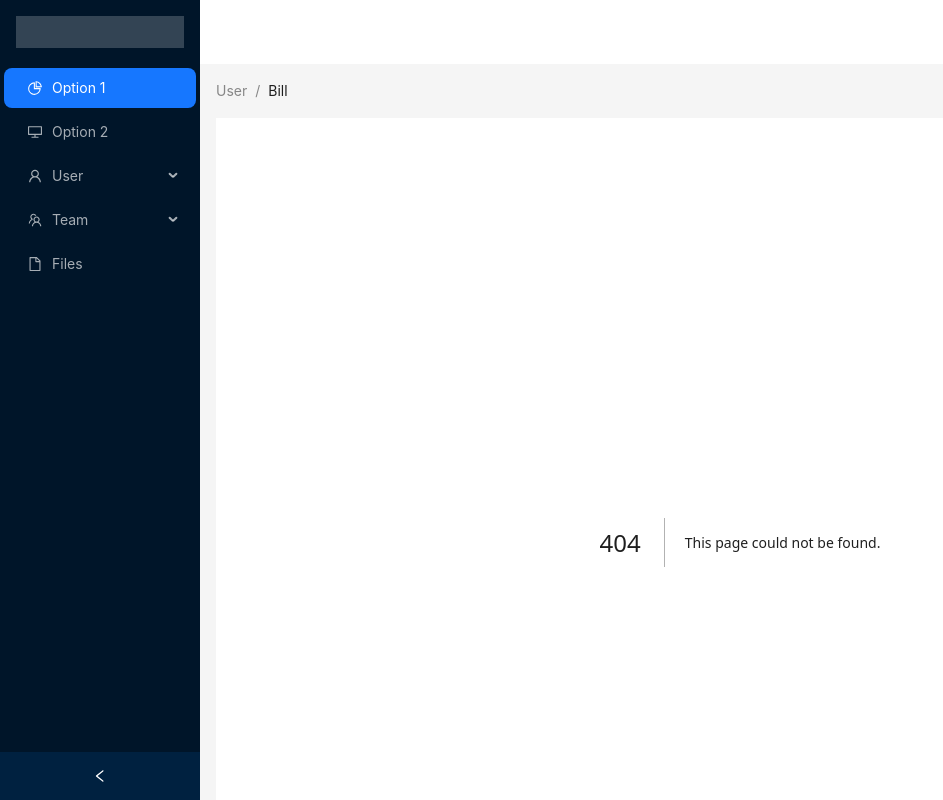
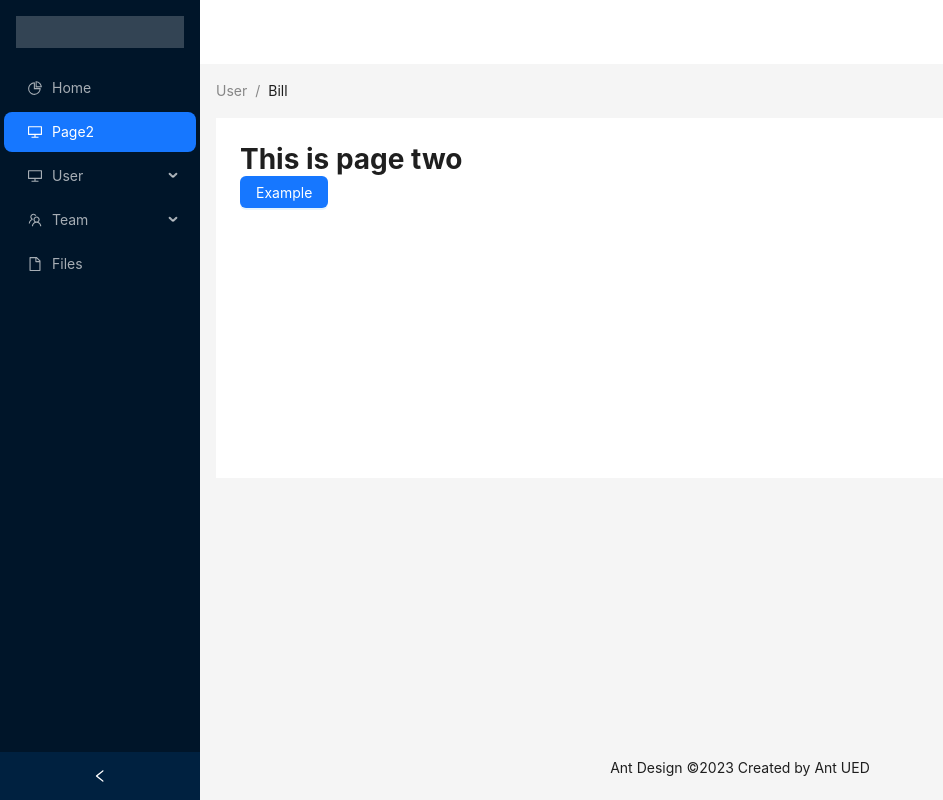
Before and after one commit to 2023-S1-COMP90024-TEAM60/Project-frontend, a Next.js app: page /page2 in a window 1280 px wide. Before the commit this address had no page. Shown: the top 800 px of the page, without its empty margins (0-943 px from the left). Built offline with nearby package versions, Linux system fonts and the light colour scheme.

Commit message:
sidebar add link

```diff
--- a/src/components/AppLayout.tsx
+++ b/src/components/AppLayout.tsx
@@ -3,10 +3,10 @@ import {
   FileOutlined,
   PieChartOutlined,
   TeamOutlined,
-  UserOutlined,
 } from '@ant-design/icons';
 import { ReactNode, useState } from 'react'
 import { Breadcrumb, Layout, Menu, MenuProps, theme } from 'antd';
+import { useRouter } from 'next/router';
 interface Props {
   children?: ReactNode
 }
@@ -14,43 +14,38 @@ const { Header, Content, Footer, Sider } = Layout;
 
 type MenuItem = Required<MenuProps>['items'][number];
 
-function getItem(
-  label: React.ReactNode,
-  key: React.Key,
-  icon?: React.ReactNode,
-  children?: MenuItem[],
-): MenuItem {
-  return {
-    key,
-    icon,
-    children,
-    label,
-  } as MenuItem;
-}
-
-const items: MenuItem[] = [
-  getItem('Option 1', '1', <PieChartOutlined />),
-  getItem('Option 2', '2', <DesktopOutlined />),
-  getItem('User', 'sub1', <UserOutlined />, [
-    getItem('Tom', '3'),
-    getItem('Bill', '4'),
-    getItem('Alex', '5'),
-  ]),
-  getItem('Team', 'sub2', <TeamOutlined />, [getItem('Team 1', '6'), getItem('Team 2', '8')]),
-  getItem('Files', '9', <FileOutlined />),
-];
+const menuItems: MenuItem[] = [
+  { label: "Home", key: "/", icon: <PieChartOutlined /> },
+  { label: "Page2", key: "/page2", icon: <DesktopOutlined /> },
+  { label: "User", key:"A", icon: <DesktopOutlined />, children: [
+    { label: "Tom", key: "/page3" },
+    { label: "Bill", key: "/page4" },
+    { label: "Alex", key: "/page5" },
+  ]},
+  { label: "Team", key:"B", icon: <TeamOutlined />, children: [
+    { label: "Team 1", key: "/page6" },
+    { label: "Team 2", key: "/page7" },
+  ]},
+  { label: "Files", key: "/page8", icon: <FileOutlined /> },
+]
 
 export default function AppLayout({ children }: Props) {
   const [collapsed, setCollapsed] = useState(false);
   const {
     token: { colorBgContainer },
   } = theme.useToken();
-
+  const router = useRouter();
+  const selected = "/" + router.pathname.split("/")[1]
+  console.log(selected)
   return (
     <Layout style={{ minHeight: '100vh' }}>
       <Sider collapsible collapsed={collapsed} onCollapse={(value) => setCollapsed(value)}>
         <div style={{ height: 32, margin: 16, background: 'rgba(255, 255, 255, 0.2)' }} />
-        <Menu theme="dark" defaultSelectedKeys={['1']} mode="inline" items={items} />
+        <Menu theme="dark" mode="inline" selectedKeys={[selected]} items={menuItems} onClick={({key}) => {
+          if (key) {
+            router.push(key)
+          }
+        }}/>
       </Sider>
       <Layout className="site-layout">
         <Header style={{ padding: 0, background: colorBgContainer }} />
--- a/src/pages/page1.tsx
+++ b/src/pages/page2.tsx
@@ -1,9 +1,9 @@
 import { Button } from 'antd';
 
-export default function Page1() {
+export default function Page2() {
   return (
     <>
-      <h1>This is page one</h1>
+      <h1>This is page two</h1>
       <Button type="primary">Example</Button>
     </>
   );
```
Also changed, not shown: src/pages/page3.tsx (added, +10 -0 lines), src/pages/page4.tsx (added, +10 -0 lines), src/pages/page5.tsx (added, +10 -0 lines), src/pages/page6.tsx (added, +10 -0 lines), src/pages/page7.tsx (added, +10 -0 lines), src/pages/page8.tsx (added, +10 -0 lines).
